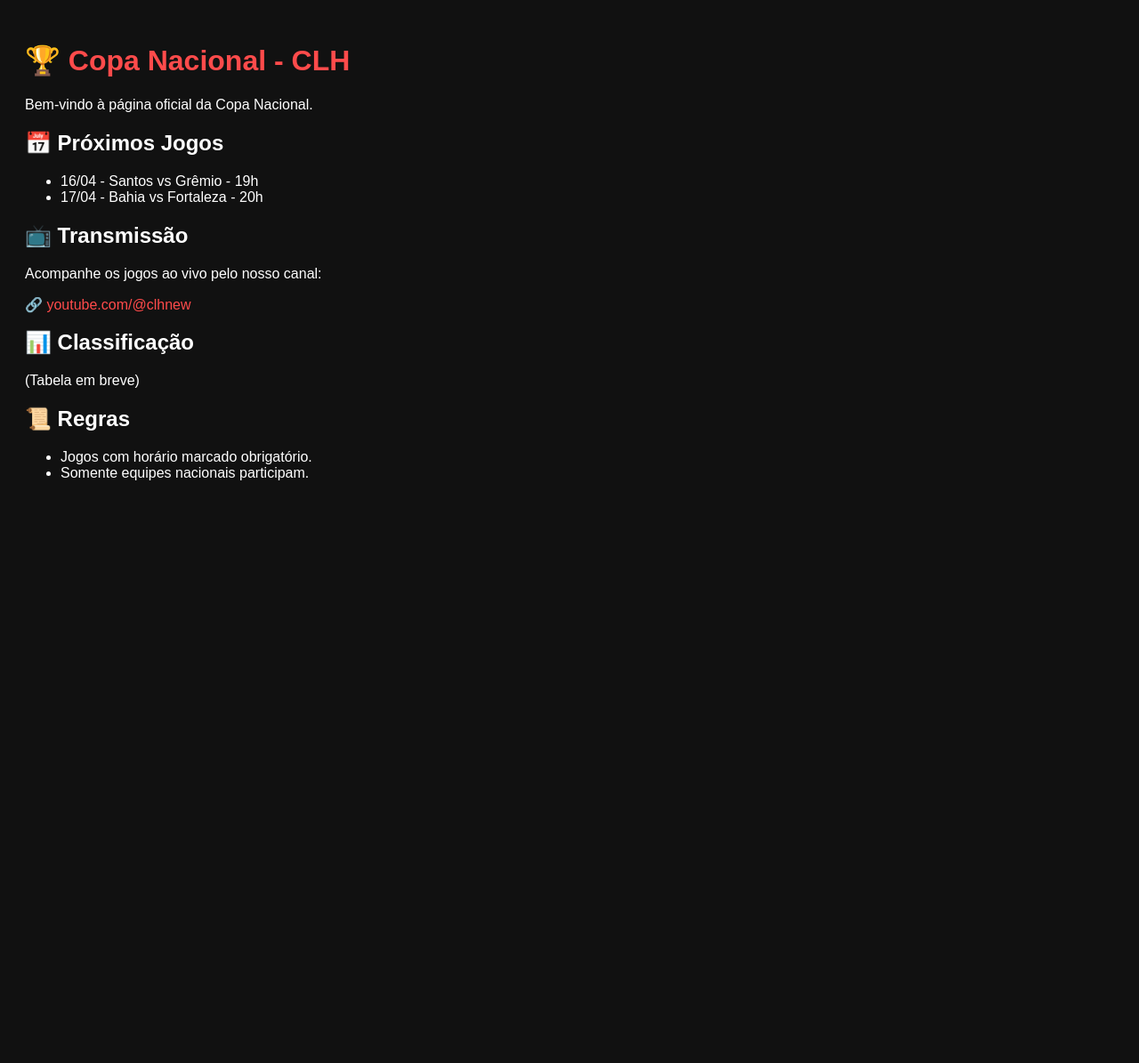
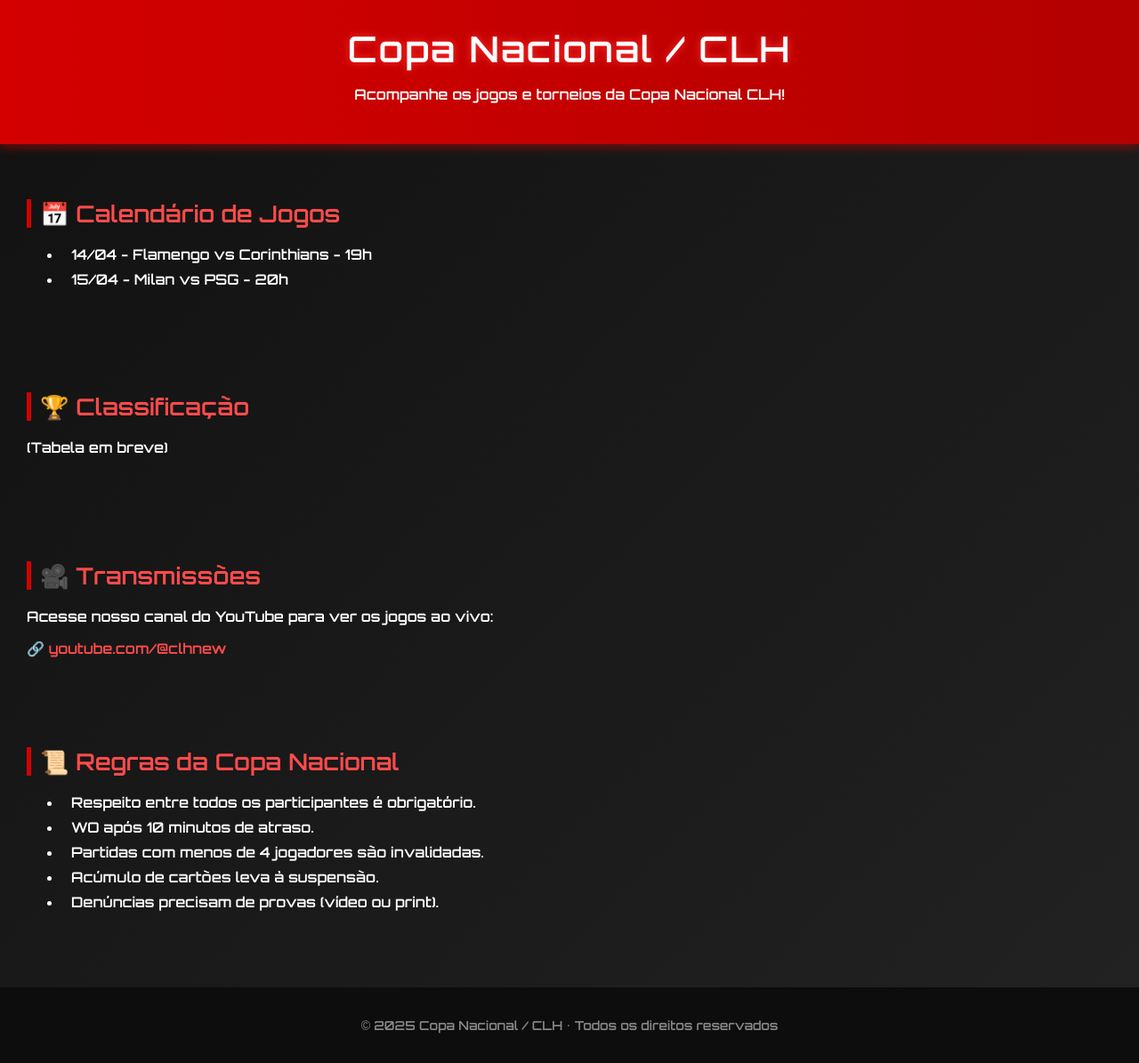
Before and after one commit to Joaov8tor/MUDNICLHLIGA, a plain HTML site: page copa-nacional.html in a window 1280 px wide. Shown: the whole page at 89% size. Before the commit the page ends 800 px from the top, so only its background shows below. Drawn offline with Linux system fonts and the light colour scheme.

Commit message:
Update copa-nacional.html

```diff
--- a/copa-nacional.html
+++ b/copa-nacional.html
@@ -2,34 +2,107 @@
 <html lang="pt-br">
 <head>
   <meta charset="UTF-8">
-  <title>Copa Nacional - CLH</title>
+  <meta name="viewport" content="width=device-width, initial-scale=1.0">
+  <title>Copa Nacional / CLH</title>
   <style>
-    body { background: #111; color: white; font-family: Arial; padding: 20px; }
-    h1 { color: #ff4b4b; }
-    a { color: #ff4b4b; text-decoration: none; }
+    @import url('https://fonts.googleapis.com/css2?family=Orbitron:wght@600&display=swap');
+
+    body {
+      margin: 0;
+      font-family: 'Orbitron', sans-serif;
+      background: linear-gradient(135deg, #111, #222);
+      color: #ffffff;
+    }
+
+    header {
+      background: linear-gradient(90deg, #d40000, #b30000);
+      padding: 30px 20px;
+      text-align: center;
+      box-shadow: 0 4px 10px rgba(255, 0, 0, 0.4);
+    }
+
+    header h1 {
+      margin: 0;
+      font-size: 40px;
+      letter-spacing: 2px;
+      text-shadow: 0 0 10px #ff3333;
+    }
+
+    section {
+      padding: 40px 30px;
+    }
+
+    .section-title {
+      color: #ff4b4b;
+      font-size: 26px;
+      margin-bottom: 20px;
+      border-left: 5px solid #d40000;
+      padding-left: 10px;
+    }
+
+    ul li {
+      margin: 8px 0;
+      padding-left: 10px;
+    }
+
+    .youtube-link {
+      color: #ff4b4b;
+      font-weight: bold;
+      text-decoration: none;
+    }
+
+    .youtube-link:hover {
+      text-decoration: underline;
+    }
+
+    footer {
+      background: #0d0d0d;
+      text-align: center;
+      padding: 20px;
+      margin-top: 30px;
+      color: #888;
+      font-size: 14px;
+    }
   </style>
 </head>
 <body>
-  <h1>🏆 Copa Nacional - CLH</h1>
-  <p>Bem-vindo à página oficial da Copa Nacional.</p>
+  <header>
+    <h1>Copa Nacional / CLH</h1>
+    <p>Acompanhe os jogos e torneios da Copa Nacional CLH!</p>
+  </header>
 
-  <h2>📅 Próximos Jogos</h2>
-  <ul>
-    <li>16/04 - Santos vs Grêmio - 19h</li>
-    <li>17/04 - Bahia vs Fortaleza - 20h</li>
-  </ul>
+  <section id="calendario">
+    <h2 class="section-title">📅 Calendário de Jogos</h2>
+    <ul>
+      <li>14/04 - Flamengo vs Corinthians - 19h</li>
+      <li>15/04 - Milan vs PSG - 20h</li>
+    </ul>
+  </section>
 
-  <h2>📺 Transmissão</h2>
-  <p>Acompanhe os jogos ao vivo pelo nosso canal:</p>
-  <a href="https://www.youtube.com/@clhnew" target="_blank">🔗 youtube.com/@clhnew</a>
+  <section id="classificacao">
+    <h2 class="section-title">🏆 Classificação</h2>
+    <p>(Tabela em breve)</p>
+  </section>
 
-  <h2>📊 Classificação</h2>
-  <p>(Tabela em breve)</p>
+  <section id="transmissoes">
+    <h2 class="section-title">🎥 Transmissões</h2>
+    <p>Acesse nosso canal do YouTube para ver os jogos ao vivo:</p>
+    <a class="youtube-link" href="https://www.youtube.com/@clhnew" target="_blank">🔗 youtube.com/@clhnew</a>
+  </section>
 
-  <h2>📜 Regras</h2>
-  <ul>
-    <li>Jogos com horário marcado obrigatório.</li>
-    <li>Somente equipes nacionais participam.</li>
-  </ul>
+  <section id="regras">
+    <h2 class="section-title">📜 Regras da Copa Nacional</h2>
+    <ul>
+      <li>Respeito entre todos os participantes é obrigatório.</li>
+      <li>WO após 10 minutos de atraso.</li>
+      <li>Partidas com menos de 4 jogadores são invalidadas.</li>
+      <li>Acúmulo de cartões leva à suspensão.</li>
+      <li>Denúncias precisam de provas (vídeo ou print).</li>
+    </ul>
+  </section>
+
+  <footer>
+    <p>© 2025 Copa Nacional / CLH • Todos os direitos reservados</p>
+  </footer>
 </body>
 </html>
```
